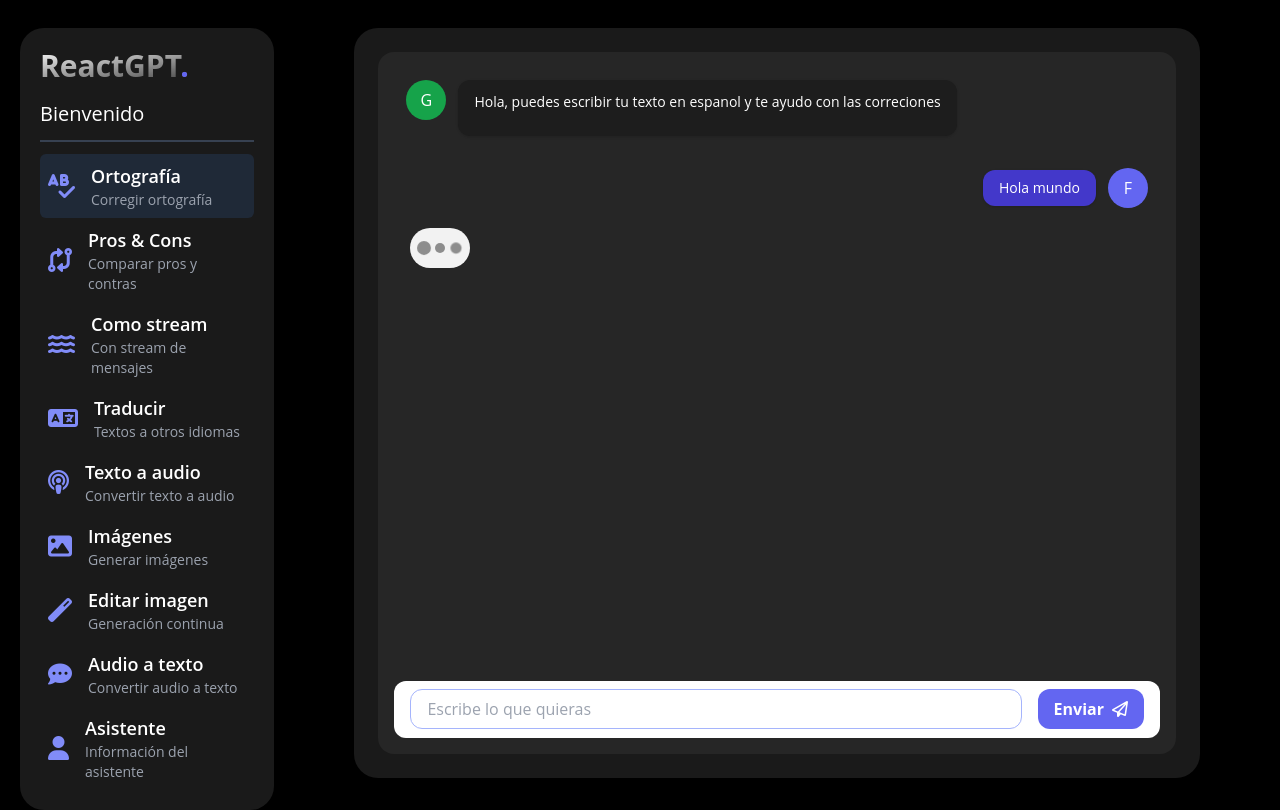
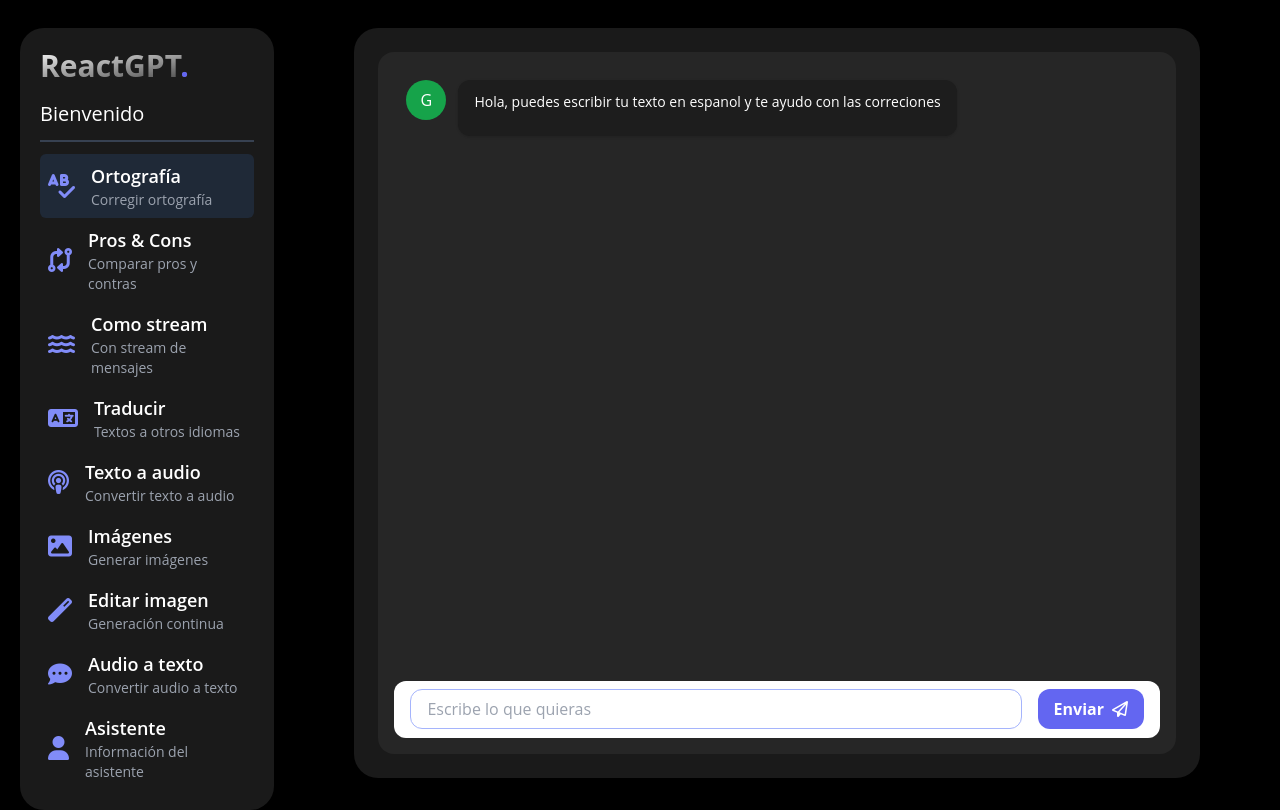
Before and after one commit to germanrogu/react-gpt, a React (Vite) app: page /orthography in a window 1280 px wide. Built offline with nearby package versions, Linux system fonts and the light colour scheme.

Commit message:
handle state on page

```diff
--- a/src/presentation/pages/orthography/OrthographyPage.tsx
+++ b/src/presentation/pages/orthography/OrthographyPage.tsx
@@ -1,3 +1,4 @@
+import { useState } from "react";
 import {
   GptMessage,
   MyMessage,
@@ -5,21 +6,47 @@
   TypingLoader,
 } from "../../components";
 
+interface Message {
+  text: string;
+  isGpt: boolean;
+}
+
 export const OrthographyPage = () => {
+  const [isLoading, setIsLoading] = useState(false);
+  const [messages, setMessages] = useState<Message[]>([]);
+
+  const handlePost = async (text: string) => {
+    setIsLoading(true);
+    setMessages((prev) => [...prev, { text: text, isGpt: false }]);
+    //TODO useCase
+    setIsLoading(false);
+    //TODO agregar el mensaje de isGPT true
+  };
+
   return (
     <div className='chat-container'>
       <div className='chat-messages'>
         <div className='grid grid-cols-12 gap-y-2'>
           <GptMessage text='Hola, puedes escribir tu texto en espanol y te ayudo con las correciones' />
 
-          <MyMessage text='Hola mundo' />
+          {messages.map((message, index) => {
+            return message.isGpt ? (
+              <GptMessage key={index} text='Esto es de OpenAI' />
+            ) : (
+              <MyMessage key={index} text={message.text} />
+            );
+          })}
 
-          <TypingLoader className='fade-in' />
+          {isLoading && (
+            <div className='col-start-1 col-end-12 fade-in'>
+              <TypingLoader />
+            </div>
+          )}
         </div>
       </div>
 
       <TextMessageBox
-        onSendMessage={(message) => console.log(message)}
+        onSendMessage={handlePost}
         placeholder='Escribe lo que quieras'
         disableCorrections
       />
```
